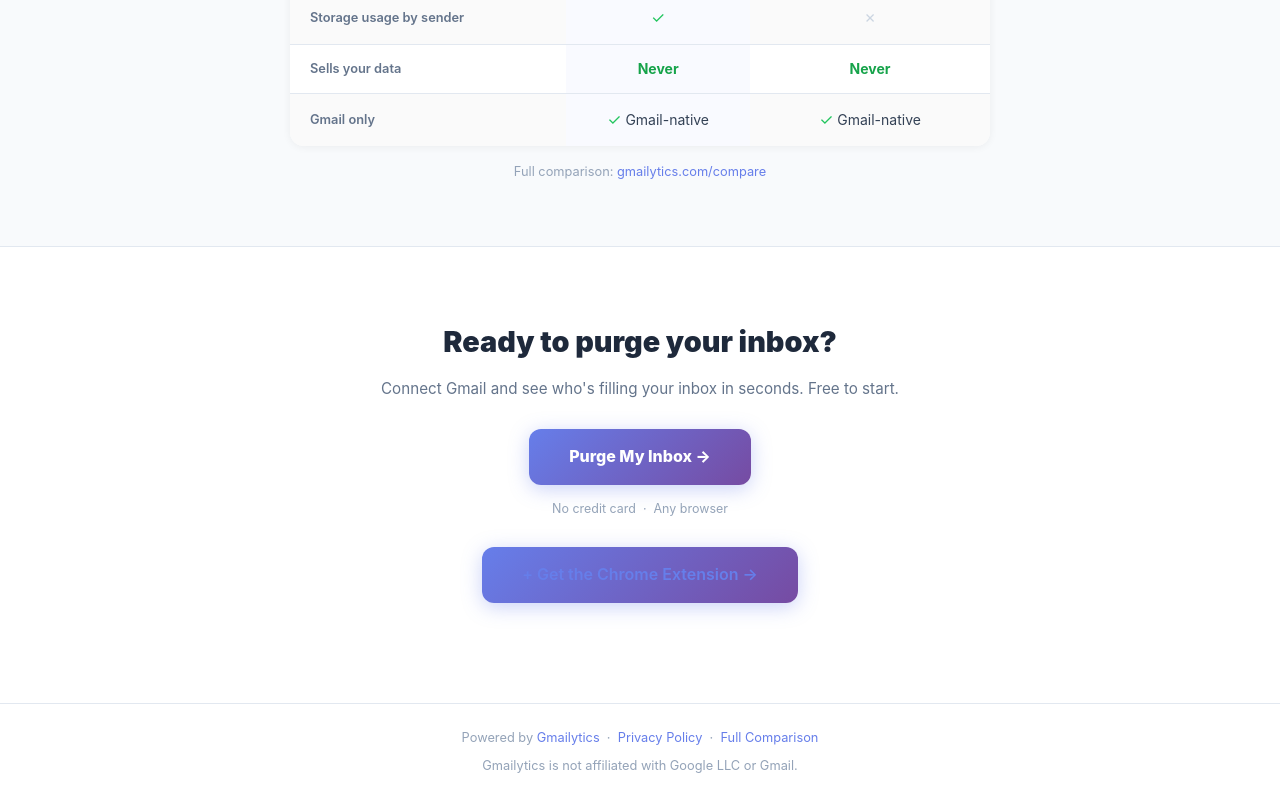
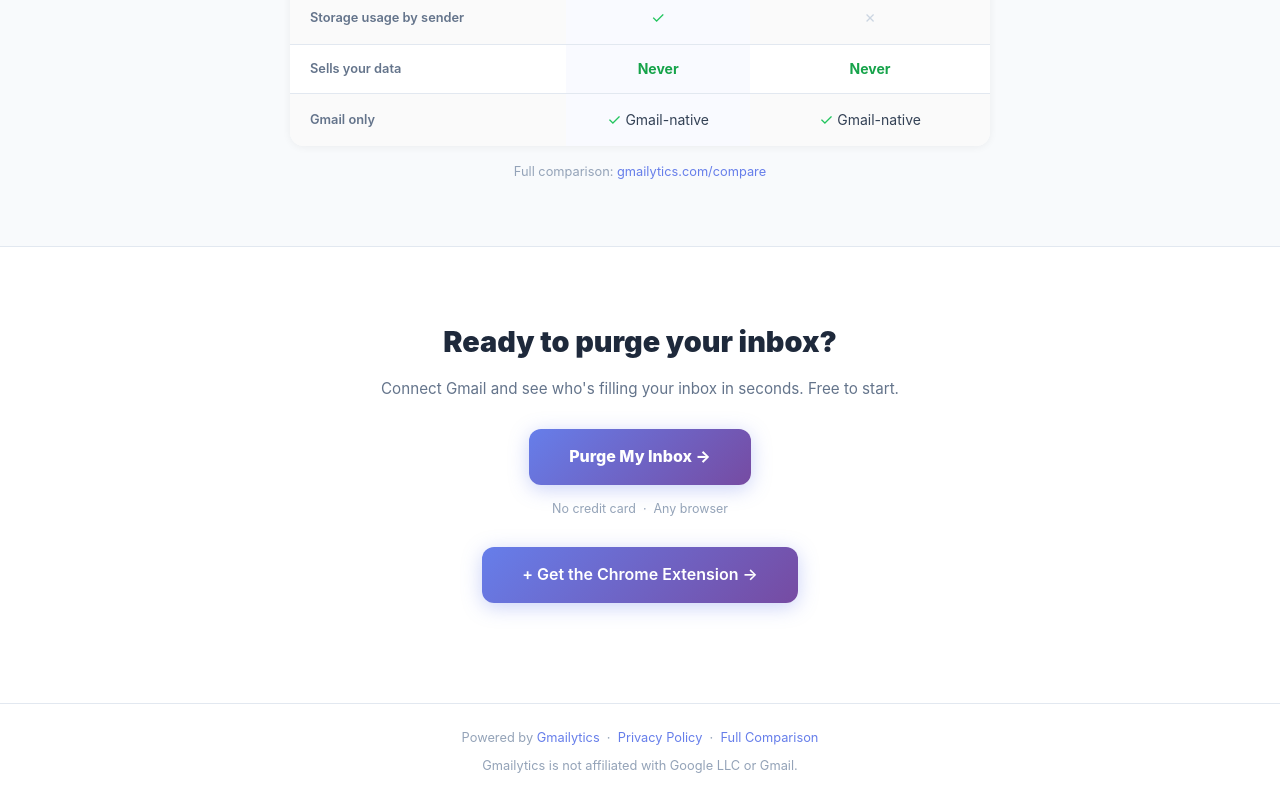
Before and after one commit to jacoborbach/purgeinbox, a plain HTML site: page index.html in a window 1280 px wide. Shown: the part 1743-2543 px from the top of the page. Drawn offline with Linux system fonts and the light colour scheme.

Commit message:
Fix Chrome Extension CTA contrast: purple text on purple bg → white
Co-Authored-By: Claude Opus 4.6 (1M context) <noreply@anthropic.com>

```diff
--- a/index.html
+++ b/index.html
@@ -536,7 +536,7 @@
       No credit card &nbsp;·&nbsp; Any browser
     </p>
     <p style="margin-top:10px;font-size:0.8rem;">
-      <a href="https://chromewebstore.google.com/detail/gmailytics/nmmkncnnggchmnoinmpoockpdpboonkj" target="_blank" rel="noopener noreferrer" style="color:var(--purple);font-weight:600;">+ Get the Chrome Extension →</a>
+      <a href="https://chromewebstore.google.com/detail/gmailytics/nmmkncnnggchmnoinmpoockpdpboonkj" target="_blank" rel="noopener noreferrer" style="color:white;font-weight:600;">+ Get the Chrome Extension →</a>
     </p>
   </div>
 
```
